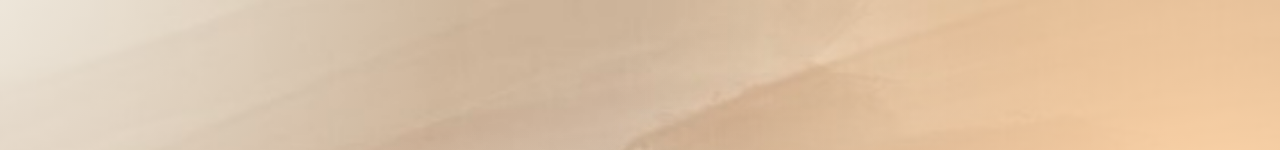
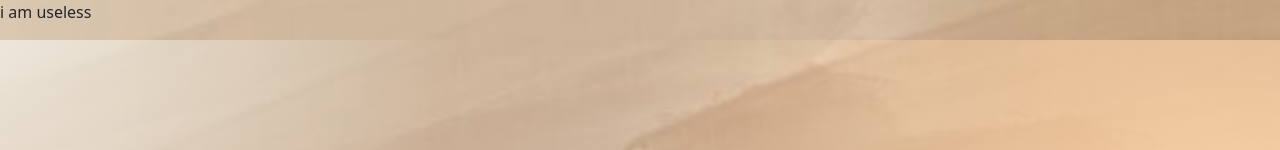
Before and after one commit to ChloeYeung/About-Me, a website: page index.html in a window 1280 px wide. Shown: the top 150 px of the page. Drawn offline with nearby package versions, Linux system fonts and the light colour scheme; files whose address does not match are found by name.

Commit message:
i am no use

```diff
--- a/index.html
+++ b/index.html
@@ -12,7 +12,7 @@
 
 
 <body>
-
+<p>i am useless</p>
   <!--My welcoming card-->
   <section class="background">
 <section class="box">
```
